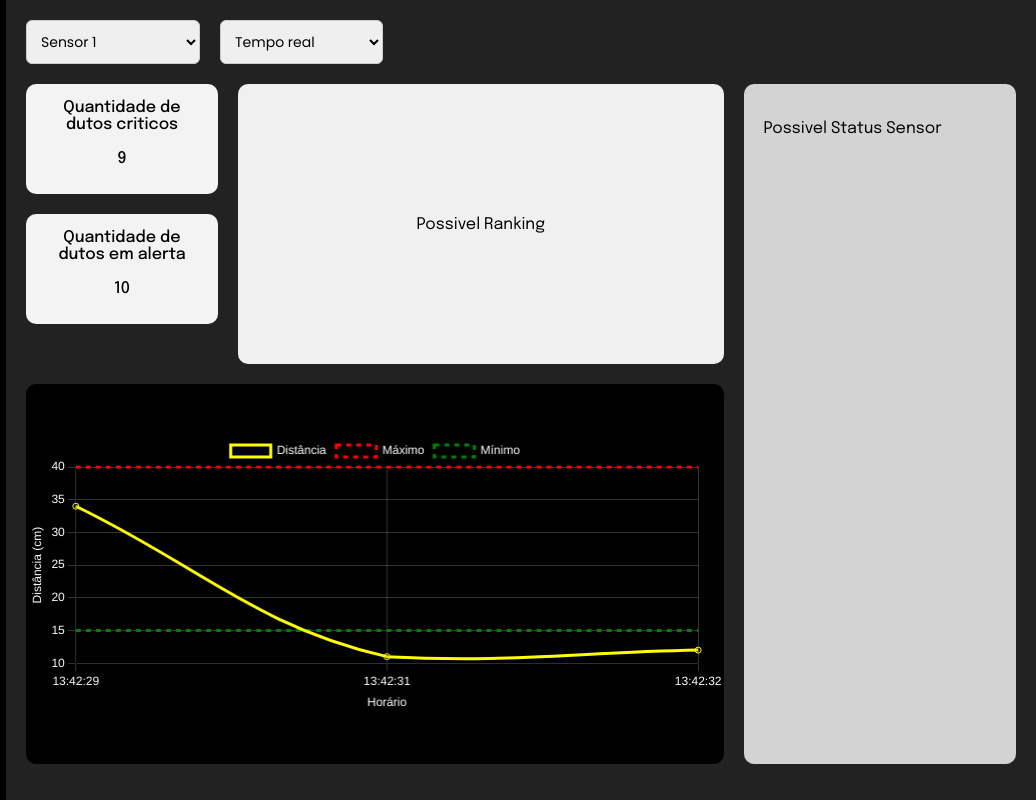
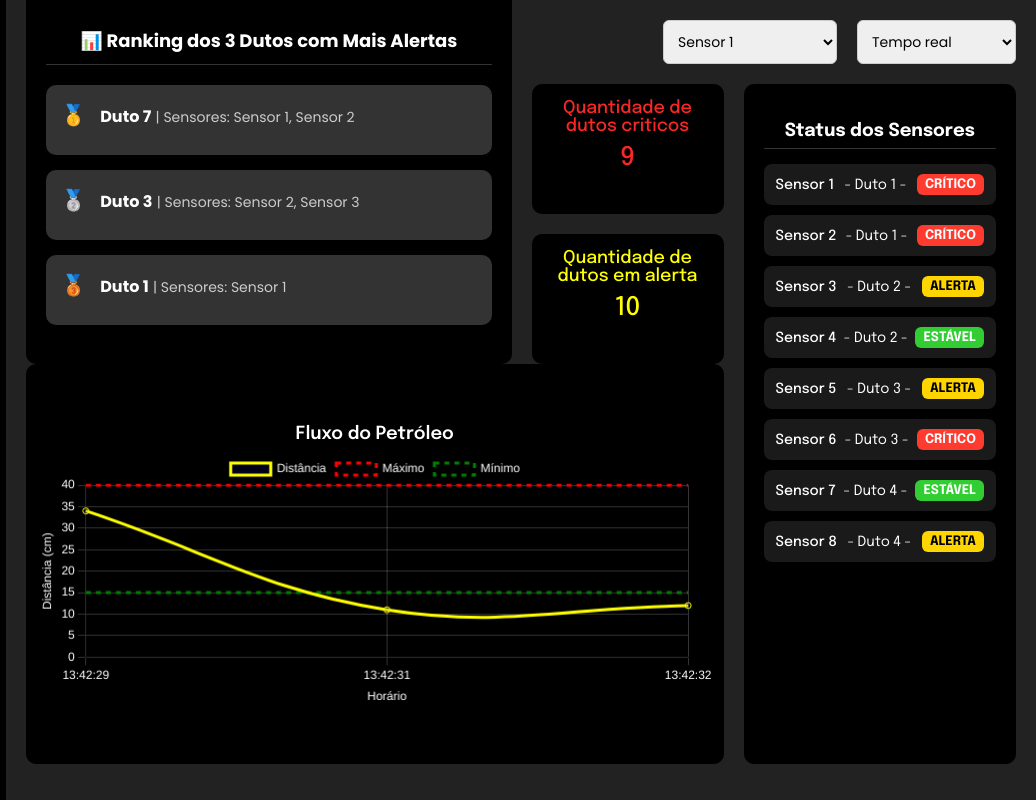
Before and after one commit to LukaNagayassu/PIPE_LINE, a plain HTML site: page Site/dashboard/dashHome.html in a window 1280 px wide. Shown: the full height of the page, 244-1280 px from the left. Drawn offline with nearby package versions, Linux system fonts and the light colour scheme.

Commit message:
Finalizando dash home

```diff
--- a/Site/css/dash.css
+++ b/Site/css/dash.css
@@ -113,6 +113,7 @@ body {
     display: flex;
     gap: 20px;
     margin-bottom: 20px;
+    justify-content: end;
 }
 
 select {
@@ -144,39 +145,127 @@ select {
     flex-direction: column;
     gap: 20px;
     width: 15vw;
-    height: 30vh;
+    height: 35vh;
     margin-bottom: 20px;
 }
 
 .indicator {
     flex: 1;
-    background-color: #f3f3f3;
+    background-color: black;
     padding: 15px;
+    height: 10vh;
     border-radius: 10px;
     text-align: center;
     font-weight: 500;
-    font-size: 16px;
+    font-size: 1.1rem;
+}
+
+.indicator h4{
+    margin: 0;
+    font-weight: 0;
+}
+
+.indicator p{
+    margin: 0;
+    font-size: 1.6rem;
+    margin-top: 10px;
 }
 
 .chart-area {
     background-color: black;
     flex: 1;
-    height: auto;
+    height: 28vh;
     border-radius: 10px;
     display: flex;
     align-items: center;
     justify-content: center;
+    margin-top: -5vh;
+}
+
+.chart-container {
+    width: 100%;
+    text-align: center;
+    padding: 10px;
+}
+
+.chart-title {
+    color: white;
+    font-size: 18px;
+    margin-bottom: 10px;
+    font-weight: 600;
+    margin-top: 5px;
 }
 
 .right-panel {
     flex: 1;
-    background-color: #d3d3d3;
+    background-color: black;
+    color: white;
     border-radius: 10px;
     padding: 20px;
     height: 100%;
     min-height: 280px;
     box-sizing: border-box;
 }
+
+.sensor-status-container {
+    width: 100%;
+}
+
+.sensor-status-container h3 {
+    text-align: center;
+    font-size: 18px;
+    margin-bottom: 15px;
+    border-bottom: 1px solid rgba(255, 255, 255, 0.2);
+    padding-bottom: 8px;
+}
+
+.sensor-status-list {
+    list-style: none;
+    padding: 0;
+    margin: 0;
+    font-size: 14px;
+    display: flex;
+    flex-direction: column;
+    gap: 10px;
+}
+
+.sensor-status-list li {
+    background-color: #1a1a1a;
+    padding: 10px 12px;
+    border-radius: 8px;
+    display: flex;
+    justify-content: space-between;
+    align-items: center;
+}
+
+.sensor-name {
+    font-weight: 500;
+    color: white;
+}
+
+.status {
+    font-weight: bold;
+    padding: 4px 8px;
+    border-radius: 6px;
+    font-size: 13px;
+    text-transform: uppercase;
+}
+
+.status.critical {
+    background-color: #ff3b30;
+    color: white;
+}
+
+.status.alert {
+    background-color: #ffd500;
+    color: black;
+}
+
+.status.stable {
+    background-color: #32cd32;
+    color: white;
+}
+
 
 .indicator-row {
     display: flex;
@@ -185,12 +274,60 @@ select {
 
 .middle-panel {
     flex: 1;
-    background-color: #f0f0f0;
+    background-color: black;
+    color: white;
     border-radius: 10px;
     padding: 20px;
-    height: 35vh;
+    height: 47vh;
     box-sizing: border-box;
     display: flex;
     align-items: center;
     justify-content: center;
+    margin-top: -12vh;
 }
+
+.ranking-container {
+    color: white;
+    width: 100%;
+    font-family: 'Poppins', sans-serif;
+}
+
+.ranking-container h3 {
+    margin-top: 0;
+    margin-bottom: 20px;
+    font-size: 18px;
+    border-bottom: 1px solid rgba(255, 255, 255, 0.2);
+    padding-bottom: 10px;
+    text-align: center;
+}
+
+.ranking-list {
+    list-style: none;
+    padding: 0;
+    margin: 0;
+    display: flex;
+    flex-direction: column;
+    gap: 15px;
+}
+
+.ranking-list li {
+    background-color: #333;
+    padding: 15px;
+    border-radius: 10px;
+    transition: background 0.3s ease;
+    height: 5vh;
+}
+
+.ranking-list li:hover {
+    background-color: #444;
+}
+
+.rank-icon {
+    font-size: 20px;
+    margin-right: 10px;
+}
+
+.sensors {
+    font-size: 14px;
+    color: #ccc;
+}
--- a/Site/dashboard/dashHome.html
+++ b/Site/dashboard/dashHome.html
@@ -44,35 +44,70 @@
                 <option value="Tempo real" selected>Tempo real</option>
                 <option value="Horas do Dia">Horas do Dia</option>
                 <option value="Dias da Semana">Dias da Semana</option>
-                <option value="Semanas do Mês">Semanas do Mês</option>
             </select>
-
         </div>
 
         <div class="dashboard">
             <div class="left-panel">
                 <div class="indicator-row">
-                    <div class="indicator-wrapper">
-                        <div class="indicator">
-                            Quantidade de dutos criticos <br><br> 9
-                        </div>
-                        <div class="indicator">
-                            Quantidade de dutos em alerta <br> <br>10
+
+                    <div class="middle-panel">
+                        <div class="ranking-container">
+                            <h3>📊 Ranking dos 3 Dutos com Mais Alertas</h3>
+                            <ul class="ranking-list">
+                                <li>
+                                    <span class="rank-icon">🥇</span>
+                                    <strong>Duto 7</strong>
+                                    <span class="sensors">| Sensores: Sensor 1, Sensor 2</span>
+                                </li>
+                                <li>
+                                    <span class="rank-icon">🥈</span>
+                                    <strong>Duto 3</strong>
+                                    <span class="sensors">| Sensores: Sensor 2, Sensor 3</span>
+                                </li>
+                                <li>
+                                    <span class="rank-icon">🥉</span>
+                                    <strong>Duto 1</strong>
+                                    <span class="sensors">| Sensores: Sensor 1</span>
+                                </li>
+                            </ul>
                         </div>
                     </div>
-                    <div class="middle-panel">
-                        <p>Possivel Ranking</p>
+
+                    <div class="indicator-wrapper">
+                        <div class="indicator" style="color: rgb(251, 38, 38); ">
+                            <span>Quantidade de dutos criticos</span>
+                            <p>9</p>
+                        </div>
+                        <div class="indicator" style="color: yellow;">
+                            <span>Quantidade de dutos em alerta</span>
+                            <p>10</p>
+                        </div>
                     </div>
+
                 </div>
                 <div class="chart-area">
-                    <canvas id="realtimeChart" height="100" width="250"></canvas>
+                    <div class="chart-container">
+                        <h3 class="chart-title">Fluxo do Petróleo</h3>
+                        <canvas id="realtimeChart" height="90" width="240"></canvas>
+                    </div>
                 </div>
             </div>
 
             <div class="right-panel">
-                <p>Possivel Status Sensor</p>
+                <div class="sensor-status-container">
+                    <h3>Status dos Sensores</h3>
+                    <ul class="sensor-status-list">
+                        <li><span class="sensor-name">Sensor 1</span> - Duto 1 - <span class="status critical">Crítico</span></li>
+                        <li><span class="sensor-name">Sensor 2</span> - Duto 1 - <span class="status critical">Crítico</span></li>
+                        <li><span class="sensor-name">Sensor 3</span> - Duto 2 - <span class="status alert">Alerta</span></li>
+                        <li><span class="sensor-name">Sensor 4</span> - Duto 2 - <span class="status stable">Estável</span></li>
+                        <li><span class="sensor-name">Sensor 5</span> - Duto 3 - <span class="status alert">Alerta</span></li>
+                        <li><span class="sensor-name">Sensor 6</span> - Duto 3 - <span class="status critical">Crítico</span></li>
+                        <li><span class="sensor-name">Sensor 7</span> - Duto 4 - <span class="status stable">Estável</span></li>
+                        <li><span class="sensor-name">Sensor 8</span> - Duto 4 - <span class="status alert">Alerta</span></li>
+                </div>
             </div>
-        </div>
     </div>
 
 </body>
@@ -156,15 +191,16 @@
                     title: {
                         display: true,
                         text: 'Distância (cm)',
-                        color: 'white' // Cor do título do eixo Y
+                        color: 'white'
                     },
                     ticks: {
-                        color: 'white'  // Cor dos rótulos do eixo Y
+                        color: 'white'
                     },
                     grid: {
-                        color: 'rgba(255,255,255,0.2)'  // Cor das linhas da grade no eixo Y
+                        color: 'rgba(255,255,255,0.2)'
                     },
-                    beginAtZero: false
+                    beginAtZero: false, // Mantém isso como false, pois usaremos suggestedMin
+                    suggestedMin: 0     // <== Garante que o 0 apareça sempre
                 }
             },
             plugins: {
@@ -213,10 +249,32 @@
         data.labels = [];
         data.datasets.forEach(ds => ds.data = []);
 
+        const sensor = sensores[selectSensor.value];
+        const min = sensor.min;
+        const max = sensor.max;
+
         if (selectTempo.value === "Tempo real") {
             intervalo = setInterval(gerarDado, 1500);
-        } else {
-            // outros modos virão depois
+        } else if (selectTempo.value === "Horas do Dia") {
+            for (let h = 0; h < 24; h++) {
+                const horaFormatada = `${h.toString().padStart(2, '0')}:00`;
+                data.labels.push(horaFormatada);
+                const valor = Math.floor(Math.random() * (max - min + 10)) + (min - 5);
+                data.datasets[0].data.push(valor);
+                data.datasets[1].data.push(max);
+                data.datasets[2].data.push(min);
+            }
+            realtimeChart.update();
+        } else if (selectTempo.value === "Dias da Semana") {
+            const dias = ['Dom', 'Seg', 'Ter', 'Qua', 'Qui', 'Sex', 'Sáb'];
+            dias.forEach(dia => {
+                data.labels.push(dia);
+                const valor = Math.floor(Math.random() * (max - min + 10)) + (min - 5);
+                data.datasets[0].data.push(valor);
+                data.datasets[1].data.push(max);
+                data.datasets[2].data.push(min);
+            });
+            realtimeChart.update();
         }
     }
 
```
